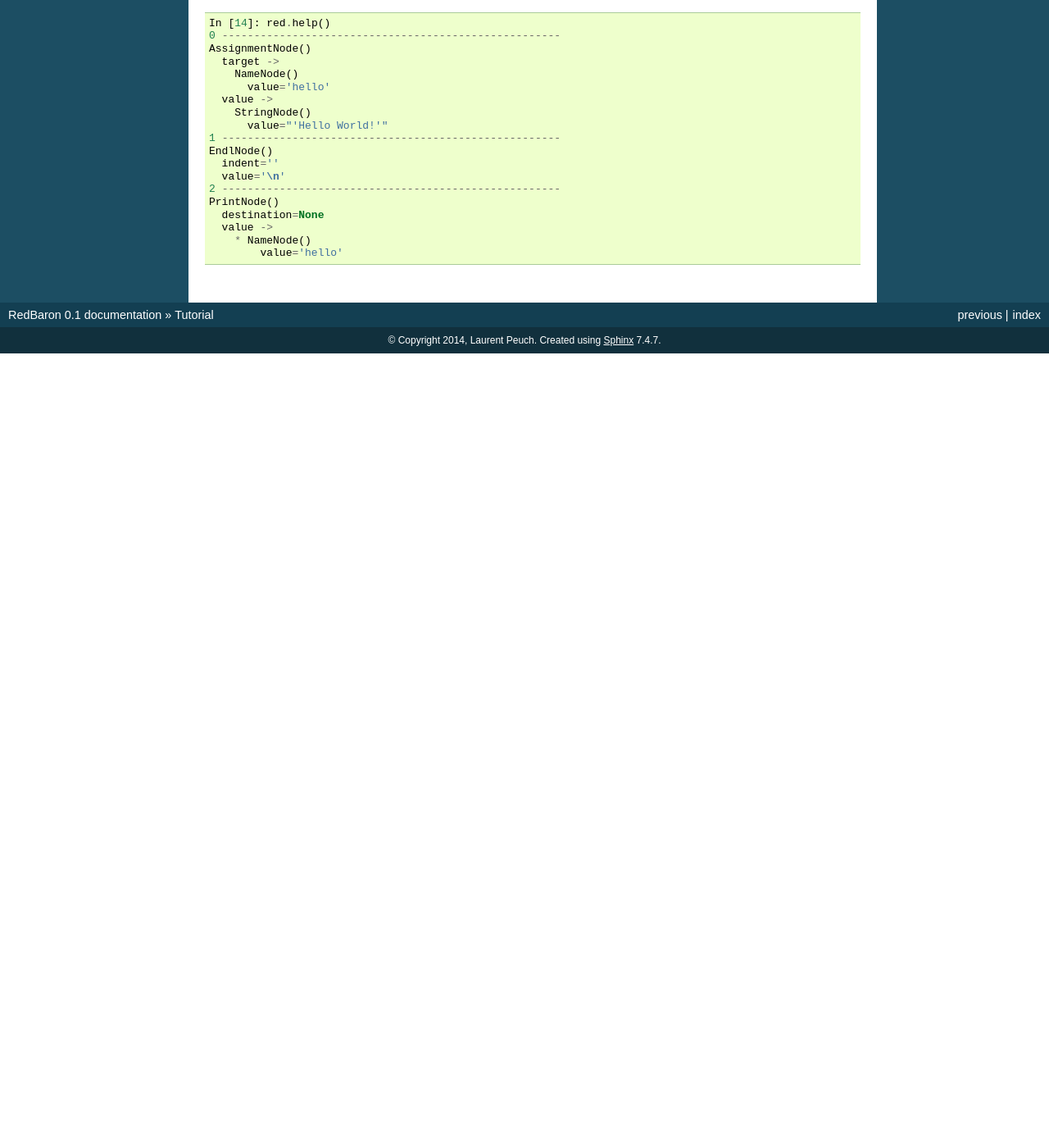
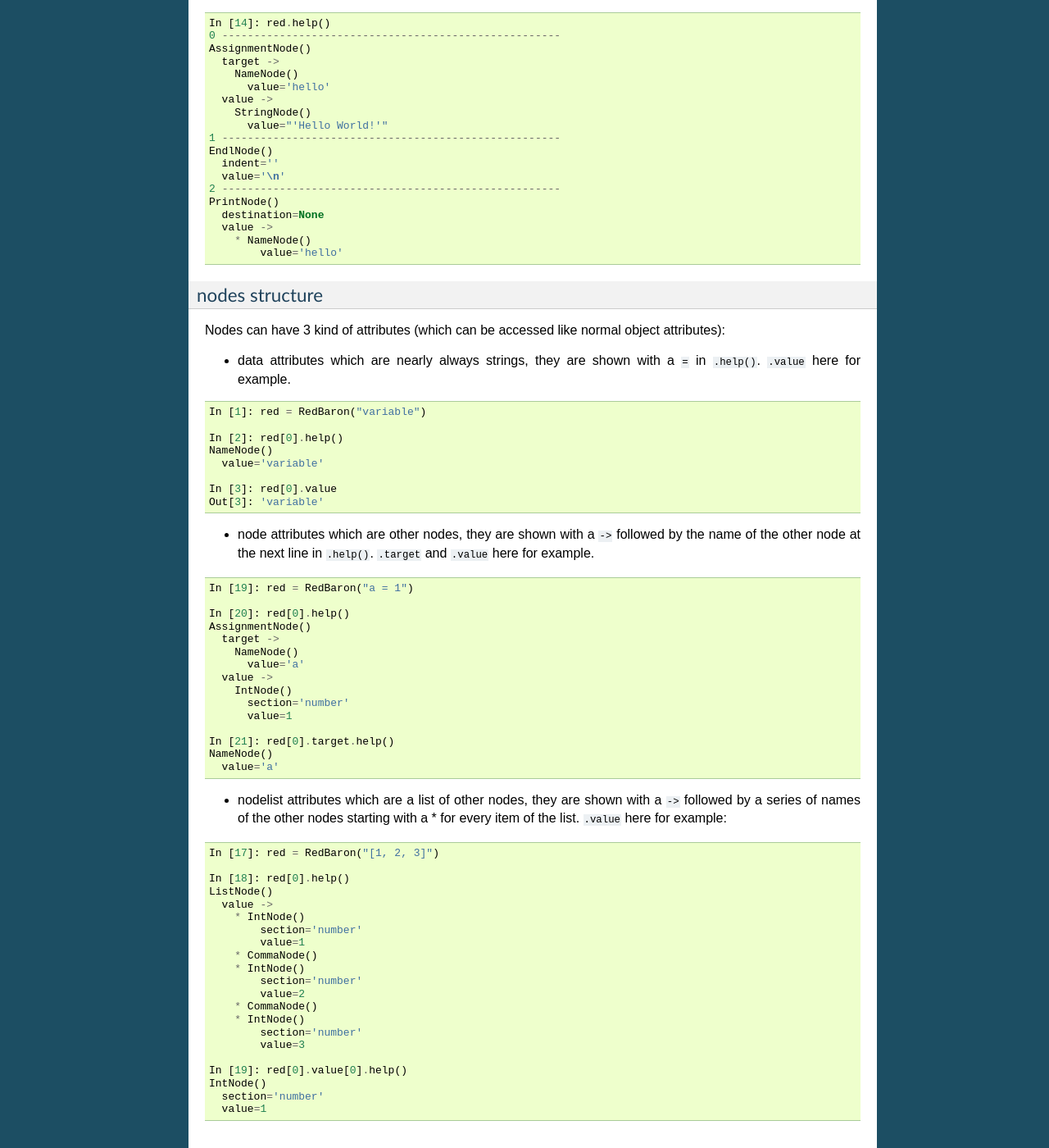
Before and after one commit to PyCQA/redbaron, a Sphinx documentation site: the page built from docs/quickstart.rst, in a window 1280 px wide and 1400 px high, scrolled down 1522 px. Shown: the whole window at 82% size. Built offline with Sphinx 7.4.7, drawn with Linux system fonts in a browser that asks for light colours; before the commit the page ends 1953 px from its top, so only the background shows below that.

Commit message:
[doc] write stuff about documentation structure

```diff
--- a/docs/quickstart.rst
+++ b/docs/quickstart.rst
@@ -114,3 +114,69 @@ when called on a :file:`NodeList`:
       value ->
         * NameNode()
             value='hello'
+
+nodes structure
+~~~~~~~~~~~~~~~
+
+Nodes can have 3 kind of attributes (which can be accessed like normal object
+attributes):
+
+* data attributes which are nearly always strings, they are shown with a :file:`=` in
+  :file:`.help()`. :file:`.value` here for example.
+
+.. code-block:: python
+
+    In [1]: red = RedBaron("variable")
+
+    In [2]: red[0].help()
+    NameNode()
+      value='variable'
+
+    In [3]: red[0].value
+    Out[3]: 'variable'
+
+* node attributes which are other nodes, they are shown with a :file:`->` followed by the name of the other node at the next line in :file:`.help()`. :file:`.target` and :file:`.value` here for example.
+
+.. code-block:: python
+
+    In [19]: red = RedBaron("a = 1")
+
+    In [20]: red[0].help()
+    AssignmentNode()
+      target ->
+        NameNode()
+          value='a'
+      value ->
+        IntNode()
+          section='number'
+          value=1
+
+    In [21]: red[0].target.help()
+    NameNode()
+      value='a'
+
+* nodelist attributes which are a list of other nodes, they are shown with a :file:`->` followed by a series of names of the other nodes starting with a \* for every item of the list. :file:`.value` here for example:
+
+.. code-block:: python
+
+    In [17]: red = RedBaron("[1, 2, 3]")
+
+    In [18]: red[0].help()
+    ListNode()
+      value ->
+        * IntNode()
+            section='number'
+            value=1
+        * CommaNode()
+        * IntNode()
+            section='number'
+            value=2
+        * CommaNode()
+        * IntNode()
+            section='number'
+            value=3
+
+    In [19]: red[0].value[0].help()
+    IntNode()
+      section='number'
+      value=1
```
